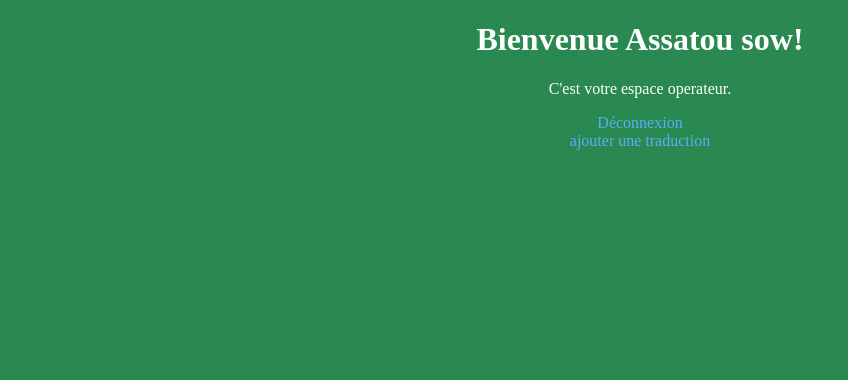
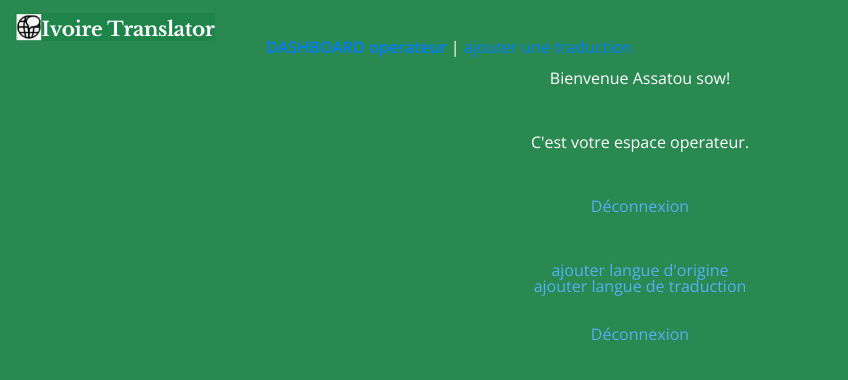
Before and after one commit to Assatou/ivoire, a PHP site: page / in a window 1280 px wide. Shown: the top 380 px of the page, without its empty margins (0-848 px from the left). Run offline with PHP 8.4, Linux system fonts and the light colour scheme; a user stored in the database is signed in; some libraries are stand-ins or nearby versions.

Commit message:
troisième commit

```diff
--- a/index.php
+++ b/index.php
@@ -11,13 +11,56 @@
 <html>
 	<head>
 	<link rel="stylesheet" href="style.css" />
+	<link rel="stylesheet" href="https://maxcdn.bootstrapcdn.com/bootstrap/4.5.0/css/bootstrap.min.css">
+	  <script src="https://ajax.googleapis.com/ajax/libs/jquery/3.5.1/jquery.min.js"></script>
+	  <script src="https://cdnjs.cloudflare.com/ajax/libs/popper.js/1.16.0/umd/popper.min.js"></script>
+	  <script src="https://maxcdn.bootstrapcdn.com/bootstrap/4.5.0/js/bootstrap.min.js"></script>
+	  <link type="text/css" rel="stylesheet" href="styl.css">
+	  <link type="text/css" rel="stylesheet" href="insert/ionicons-2.0.1/css/ionicons.min.css">
+	  <link href='http://fonts.googleapis.com/css?family=Open+Sans:300italic,400italic,600italic,700italic,800italic,400,300,600,700,800' rel='stylesheet' type='text/css'>
+    <script src="https://kit.fontawesome.com/7cb0e7c261.js" crossorigin="anonymous"></script>
 	</head>
 	<body style="background-color: #2a8950">
+	<header>
+            <div class="logo">
+               <img src="img/logo2.png" width="200" >
+            </div>
+            <div class="header-content">
+                <div class="breadcrumb">
+                    <div class="br-content">
+                        <span class="home">
+                            <a href="">DASHBOARD operateur</a>
+                        </span>
+                        <span class="path-divider">|</span>
+                        <span class="link">
+                            <a href="ajouter_traduc.php"> ajouter une traduction</a>
+                        </span>
+
+                    </div>
+                </div>
+            </div>
+        </header>
 		<div class="sucess">
 		<h1>Bienvenue <?php echo $_SESSION['username']; ?>!</h1>
-		<p>C'est votre espace operateur.</p>
+		<br>
+		<br>
+		<br>
+		<h1>C'est votre espace operateur.</h1>
+		<br>
+		<br>
+		<br>
 		<a href="logout.php">Déconnexion</a><br>
-		<a href="ajouter_traduc.php">ajouter une traduction</a>
+		<br>
+		<br>
+		<br>
+		<a href="langue_start.php"> ajouter langue d'origine</a><br>
+		<a href="langue_end.php"> ajouter langue de traduction</a>
+		<br>
+		<br>
+		<br>
+		<a href="logout.php">Déconnexion</a><br>
+
+
 		</div>
 	</body>
 </html>
```
Also changed, not shown: utilisateur.php (+4 -3 lines).
